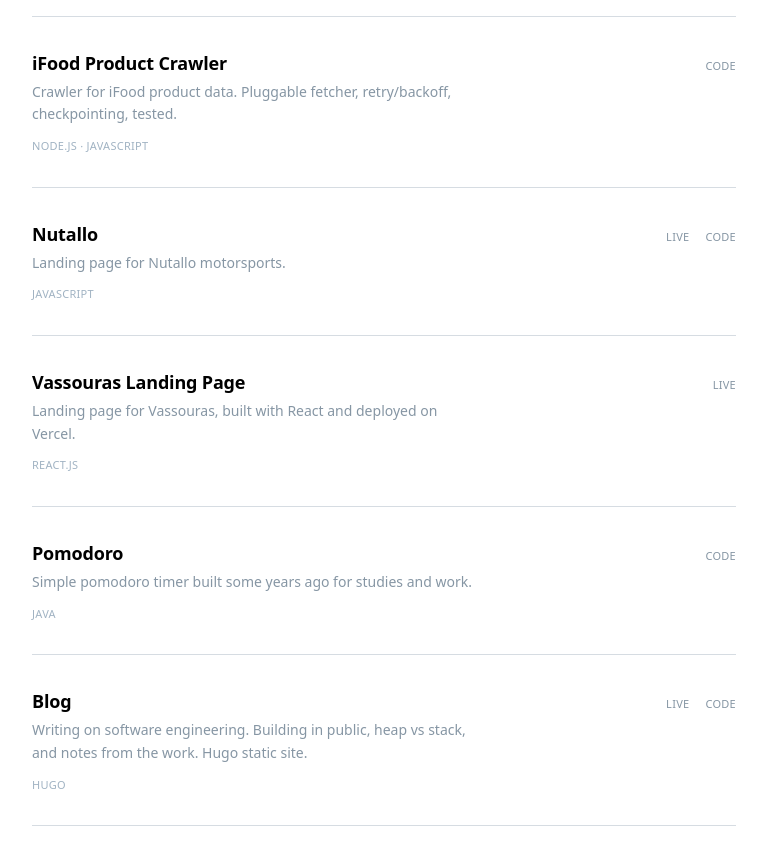
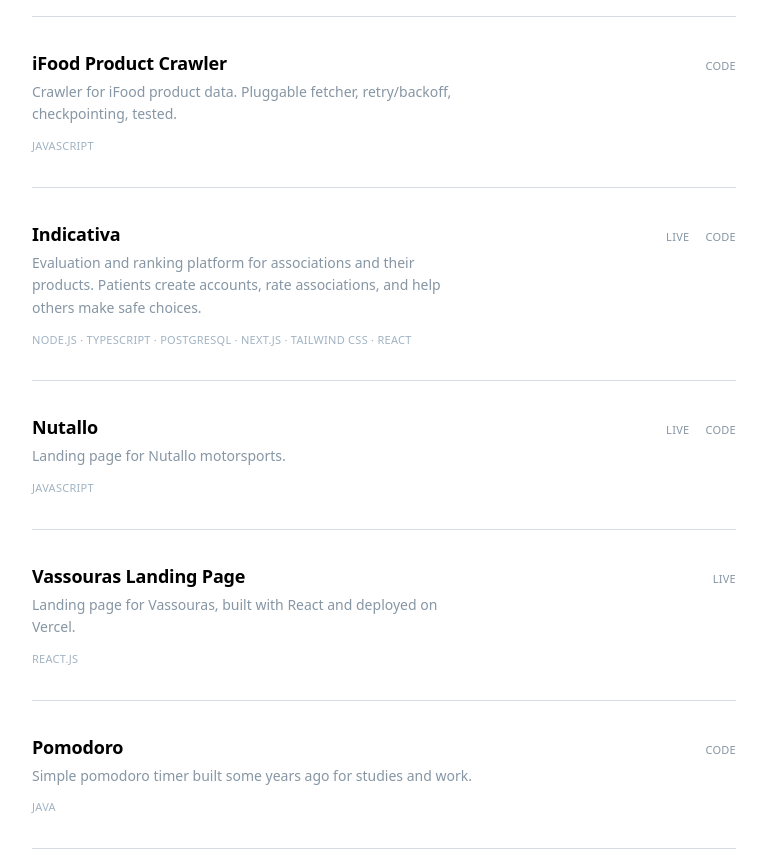
Before and after one commit to martinfantinelli/portfolio, a Next.js app: page / in a window 1280 px wide. Shown: the part 1100-1955 px from the top of the page, without its empty margins (256-1023 px from the left). Built offline with nearby package versions, Linux system fonts and the light colour scheme.

Commit message:
project fixes

```diff
--- a/data/projects.ts
+++ b/data/projects.ts
@@ -21,8 +21,17 @@
     name: "iFood Product Crawler",
     description:
       "Crawler for iFood product data. Pluggable fetcher, retry/backoff, checkpointing, tested.",
-    tech: ["Node.js", "JavaScript"],
+    tech: ["JavaScript"],
     href: "https://github.com/martinfantinelli/ifood-product-crawler",
+  },
+  {
+    name: "Indicativa",
+    description:
+      "Evaluation and ranking platform for associations and their products. Patients create accounts, rate associations, and help others make safe choices.",
+
+    tech: ["Node.js", "TypeScript", "PostgreSQL", "Next.js", "Tailwind CSS", "React"],
+    href: "https://indicativa.app/",
+    live: "https://indicativa.app/",
   },
   {
     name: "Nutallo",
```
